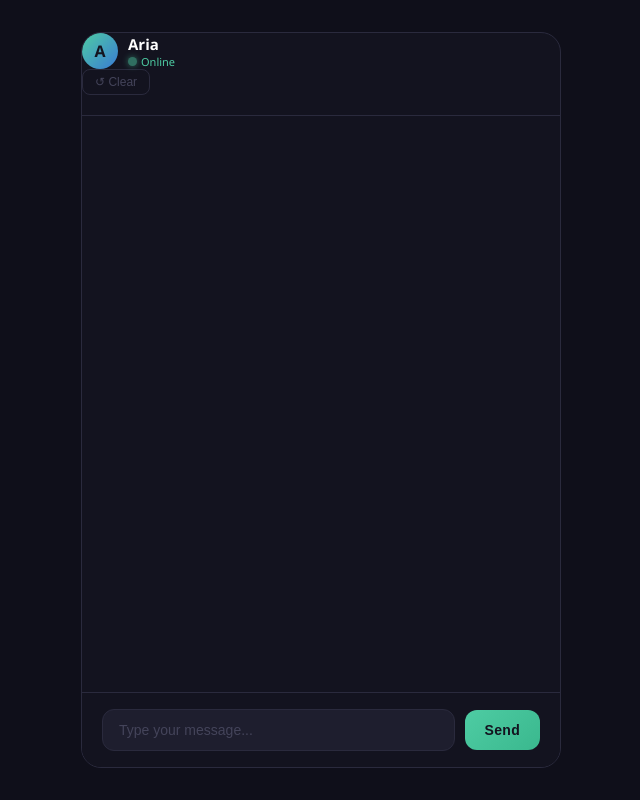
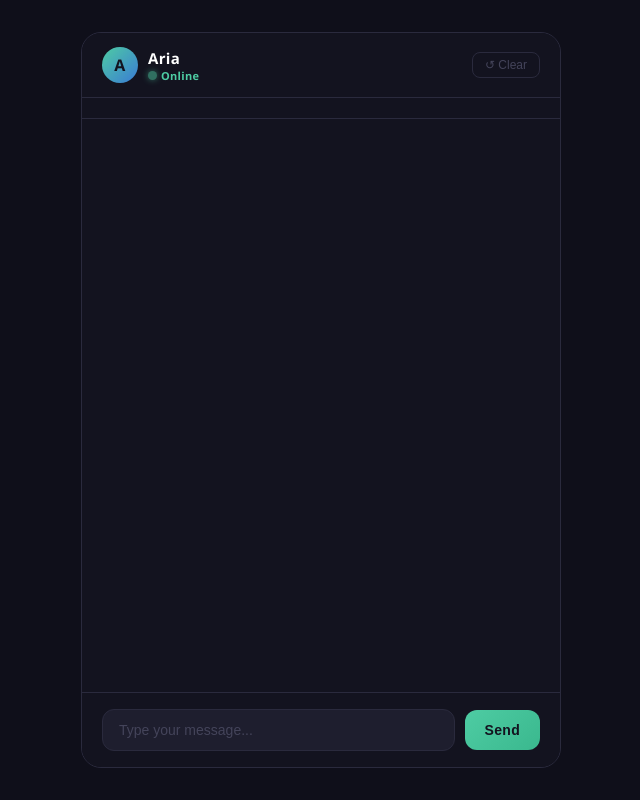
Before and after one commit to kumodhigh/my-ai-chat, a website: page public/index.html in a window 1280 px wide. Shown: the whole page, without its empty margins (319-959 px from the left). Drawn offline with nearby package versions, Linux system fonts and the light colour scheme; no server answers.

```diff
--- a/public/style.css
+++ b/public/style.css
@@ -3,6 +3,7 @@
   margin: 0;
   padding: 0;
   box-sizing: border-box;
+}
 body {
   background: #0f0f1a;
   display: flex;
@@ -31,7 +32,20 @@ body {
     max-height: 800px;
     border-radius: 20px;
   }
-}}
+}
+
+.chat-header {
+  background: #13131f;
+  color: white;
+  padding: 14px 20px;
+  font-size: 15px;
+  font-weight: 600;
+  display: flex;
+  align-items: center;
+  justify-content: space-between;
+  border-bottom: 1px solid #2a2a3d;
+  letter-spacing: 0.3px;
+}
 
 /* Page background */
 
```
